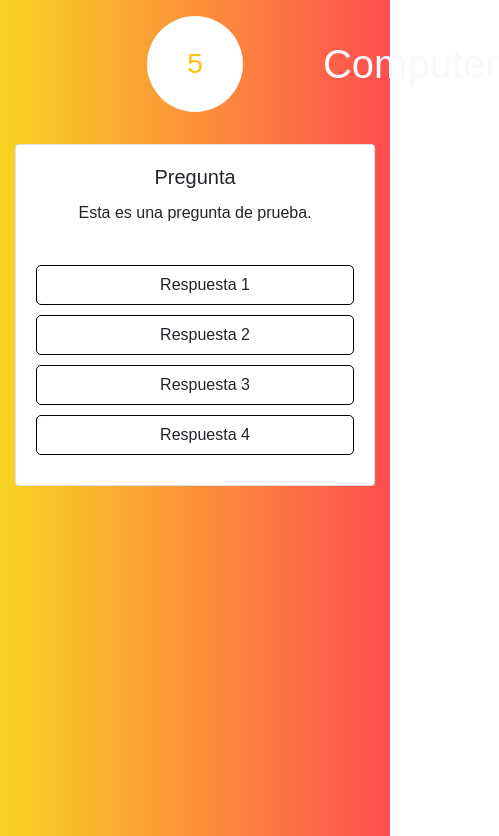
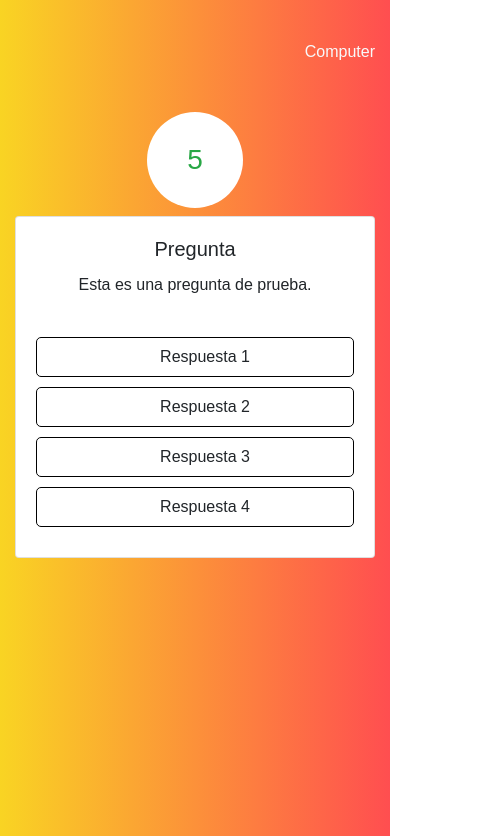
Before and after one commit to julian21olarte/react-trivia, a React app: page /trivia in a window 390 px wide. Shown: the part 88-924 px from the top of the page, 499 px wide, since content can reach past the window. Built offline with nearby package versions, Linux system fonts and the light colour scheme.

Commit message:
changes in trivia component for clear interval on change route.

```diff
--- a/src/components/Trivia/Trivia.css
+++ b/src/components/Trivia/Trivia.css
@@ -3,13 +3,13 @@
     background: #FF4E50;  /* fallback for old browsers */
     background: -webkit-linear-gradient(to right, #F9D423, #FF4E50);  /* Chrome 10-25, Safari 5.1-6 */
     background: linear-gradient(to right, #F9D423, #FF4E50); /* W3C, IE 10+/ Edge, Firefox 16+, Chrome 26+, Opera 12+, Safari 7+ */
-    height: 100vh;
+    min-height: 100vh;
     margin: 0;
     animation-delay: 1s;
     animation: show-animation 2s linear;
 }
 
-h3.timer-h3 {
+.timer-h3 {
     width: 15px;
     height: 15px;
     background-color: white;
--- a/src/components/Trivia/Trivia.js
+++ b/src/components/Trivia/Trivia.js
@@ -12,18 +12,31 @@ class Trivia extends React.Component {
     render() {
         const { user, list, time, responseClick } = this.props;
         return (
-            <div id="trivia" className="container-fluid trivia-container w-100">
-                <div className="row">
-                    <div className="col-4">
-                        <h1 className="p-5 text-light">{user.nickname}</h1>
+            <div id="trivia" className="container-fluid trivia-container w-100 pb-3">
+                {/* Desktop block */}
+                <div className="row d-none d-md-flex">
+                     <div className="col-4 text-center">
+                        <p className="p-5 text-light h6 text-center">{user.nickname}</p>
                     </div>
                     <div className="col-4 d-flex justify-content-center align-items-center">
-                        <h3 className="timer-h3 p-5 text-success d-flex justify-content-center align-items-center">{time}</h3>
+                        <p className="timer-h3 p-5 h3 text-success d-flex justify-content-center align-items-center">{time}</p>
                     </div>
-                    <div className="col-4">
-                        <h1 className="p-5 text-light">Computer</h1>
+                    <div className="col-4 text-center">
+                        <p className="p-5 h6 text-light">Computer</p>
                     </div>
                 </div>
+                {/* Mobile block */}
+                <div className="row d-md-none">
+                    <div className="col-12 text-center d-flex justify-content-between align-items-center">
+                        <div className="py-5 text-light">{user.nickname}</div>
+                        <div className="py-5 text-light">Computer</div>
+                    </div>
+                    <div className="col-12 d-flex justify-content-center align-items-center">
+                        <p className="timer-h3 p-5 h3 text-success d-flex justify-content-center align-items-center">{time}</p>
+                    </div>
+
+                </div>
+
                 <div className="row">
                     <div className="col">
                         <div className="card">
@@ -78,6 +91,9 @@ class Trivia extends React.Component {
     componentWillMount() {
         this.props.runTime();
     }
+    componentWillUnmount() {
+        this.props.clearRunTime();
+    }
 }
 
 const disableResponses = () => {
@@ -94,30 +110,35 @@ const mapStateToProps = (state) => {
     return {
         list: state.list,
         text: state.text,
-        user: state.userData,
+        user: state.userData ? state.userData : {nickname: 'Default User'},
         time: state.time
     };
 };
 
 const mapDispatchToProps = (dispatch) => {
-    return {
 
-        runTime: () => {
+    let interval = null;
+
+    const clearRunTime = () => {
+        clearInterval(interval);
+    };
+
+    const runTime = () => {
         let second = 9;
         // random number for computer response second
         const min = 0;
         const max = 10;
         const cpuResponseSecond = Math.floor(Math.random() * (max - min)) + min;
 
-            const interval = setInterval(function() {
-                const timerElement = document.querySelector('h3.timer-h3.p-5');
+        interval = setInterval(function() {
+            const timerElement = document.querySelector('.timer-h3.p-5');
             if(second === cpuResponseSecond) {
 
             }
             if(second === 6) {
                 timerElement.classList.remove('text-success');
                 timerElement.classList.add('text-warning');
-                } else  if(second === 3) {
+            } else if(second === 3) {
                 timerElement.classList.remove('text-warning');
                 timerElement.classList.add('text-danger');
             }
@@ -135,19 +156,18 @@ const mapDispatchToProps = (dispatch) => {
                 dispatch(decrementTime(second--));
             }
         }, 1000);
-        },
+    };
 
 
-        responseClick: (element) => {
-            console.log(element);
+    const responseClick = (element) => {
         const existSelection = document.querySelector('.form-check.disabled');
-            console.log(existSelection);
         if(!existSelection) {
             element.target.parentNode.classList.add('response-checked');
             disableResponses();
         }
-        }
+    };
 
-    }
+    return {clearRunTime, runTime, responseClick};
+
 };
 export default connect(mapStateToProps, mapDispatchToProps)(Trivia);
```
Also changed, not shown: 1 other file. Lines whose indentation alone changed are shown as unchanged.
